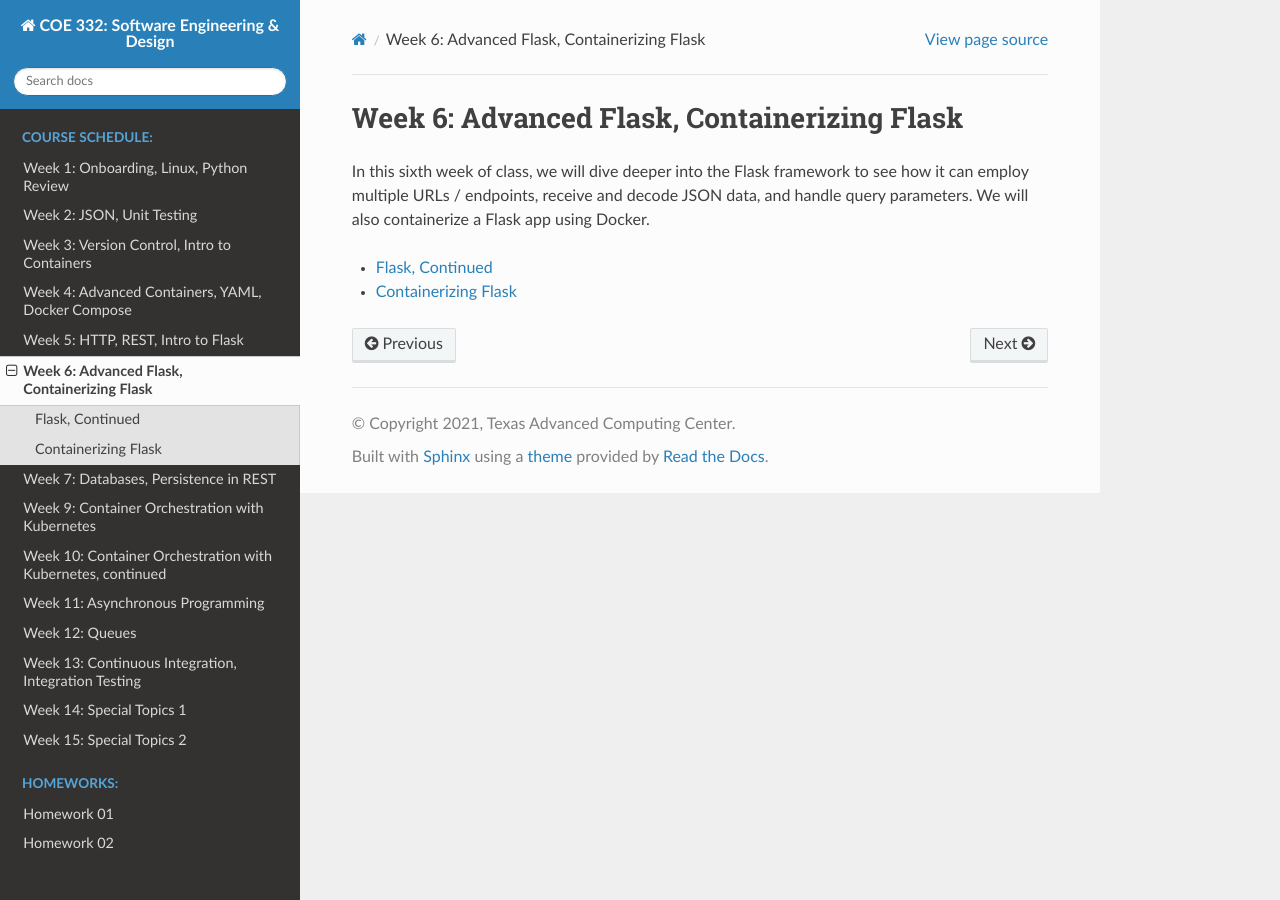
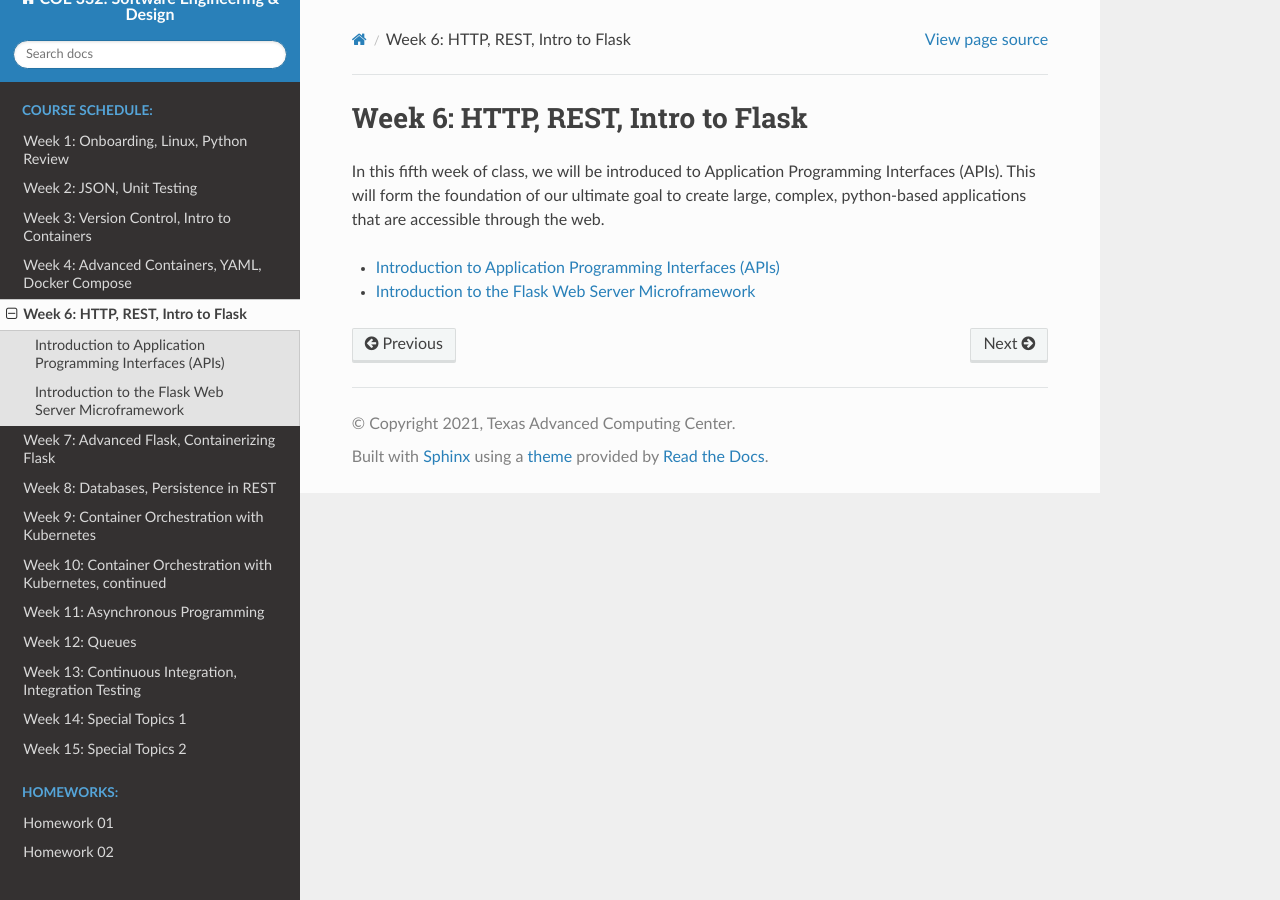
Before and after one commit to TACC/coe-332-sp21, a Sphinx documentation site: the page built from docs/week06/overview.rst, in a window 1280 px wide. Built offline with Sphinx 7.4.7 and the Read the Docs theme 2.0.0, drawn with Linux system fonts in a browser that asks for light colours.

Commit message:
renumbering a few weeks

```diff
--- a/docs/index.rst
+++ b/docs/index.rst
@@ -22,9 +22,9 @@ web-accessible interface to their system.
    week02/overview
    week03/overview
    week04/overview
-   week05/overview
    week06/overview
    week07/overview
+   week08/overview
    week09/container_orchestration_kubernetes_1
    week10/container_orchestration_kubernetes_2
    week11/asynchronous_programming
--- a/docs/week05/overview.rst
+++ /dev/null
@@ -1,13 +0,0 @@
-Week 5: HTTP, REST, Intro to Flask
-==================================
-
-In this fifth week of class, we will be introduced to Application Programming
-Interfaces (APIs). This will form the foundation of our ultimate goal to create
-large, complex, python-based applications that are accessible through the web.
-
-
-.. toctree::
-   :maxdepth: 1
-
-   intro_http_rest
-   intro_flask
--- a/docs/week06/overview.rst
+++ b/docs/week06/overview.rst
@@ -1,13 +1,13 @@
-Week 6: Advanced Flask, Containerizing Flask
-============================================
+Week 6: HTTP, REST, Intro to Flask
+==================================
 
-In this sixth week of class, we will dive deeper into the Flask framework to
-see how it can employ multiple URLs / endpoints, receive and decode JSON data,
-and handle query parameters. We will also containerize a Flask app using Docker.
+In this fifth week of class, we will be introduced to Application Programming
+Interfaces (APIs). This will form the foundation of our ultimate goal to create
+large, complex, python-based applications that are accessible through the web.
 
 
 .. toctree::
    :maxdepth: 1
 
-   flask_continued
-   containerizing_flask
+   intro_http_rest
+   intro_flask
--- /dev/null
+++ b/docs/week08/overview.rst
@@ -0,0 +1,4 @@
+Week 8: Databases, Persistence in REST
+======================================
+
+Content will be updated the week of Mar 8
```
Also changed, not shown: docs/week07/overview.rst (+12 -3 lines), docs/week06/intro_flask.rst (renamed from docs/week05/intro_flask.rst), docs/week06/intro_http_rest.rst (renamed from docs/week05/intro_http_rest.rst), docs/week07/containerizing_flask.rst (renamed from docs/week06/containerizing_flask.rst), docs/week07/flask_continued.rst (renamed from docs/week06/flask_continued.rst).
